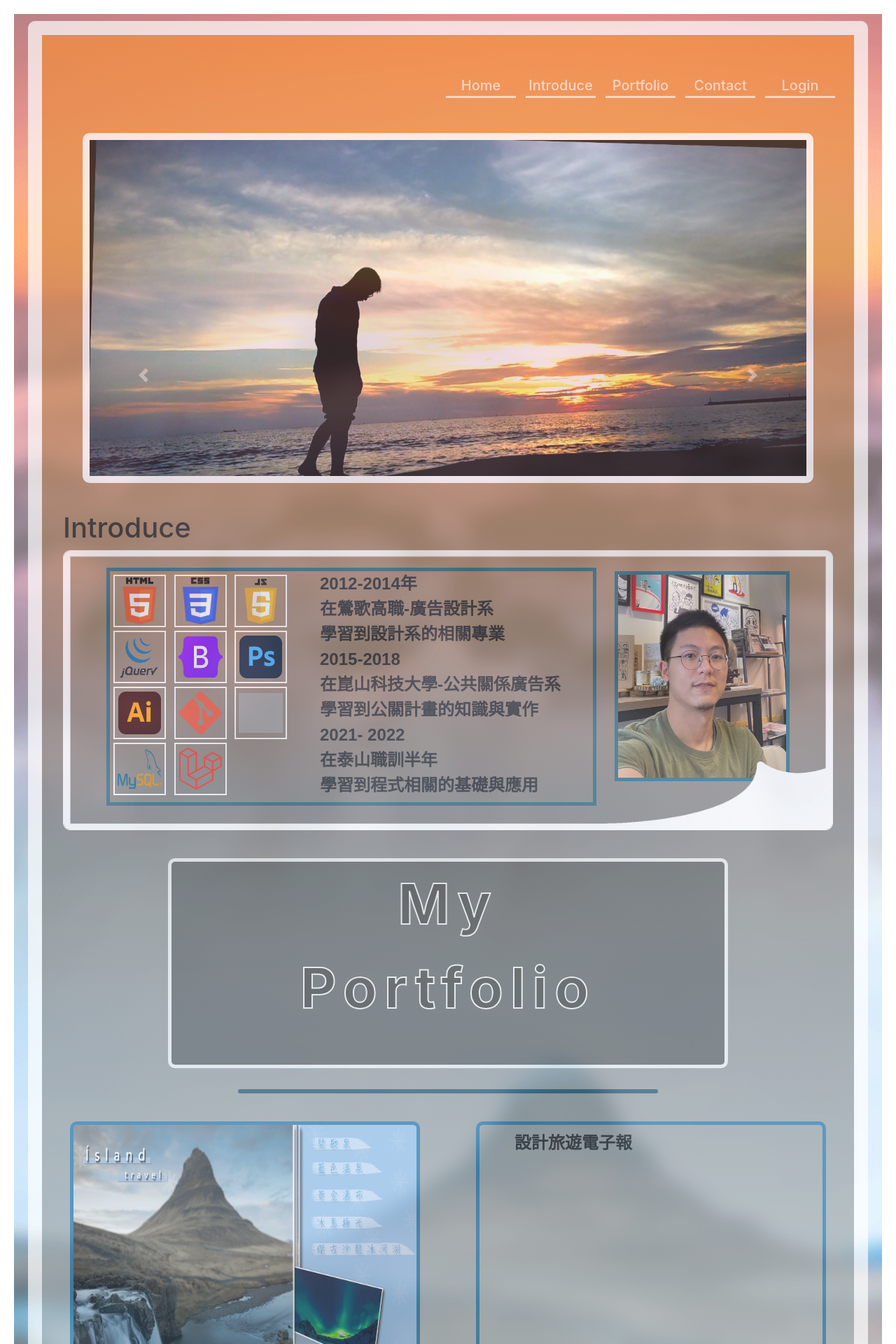
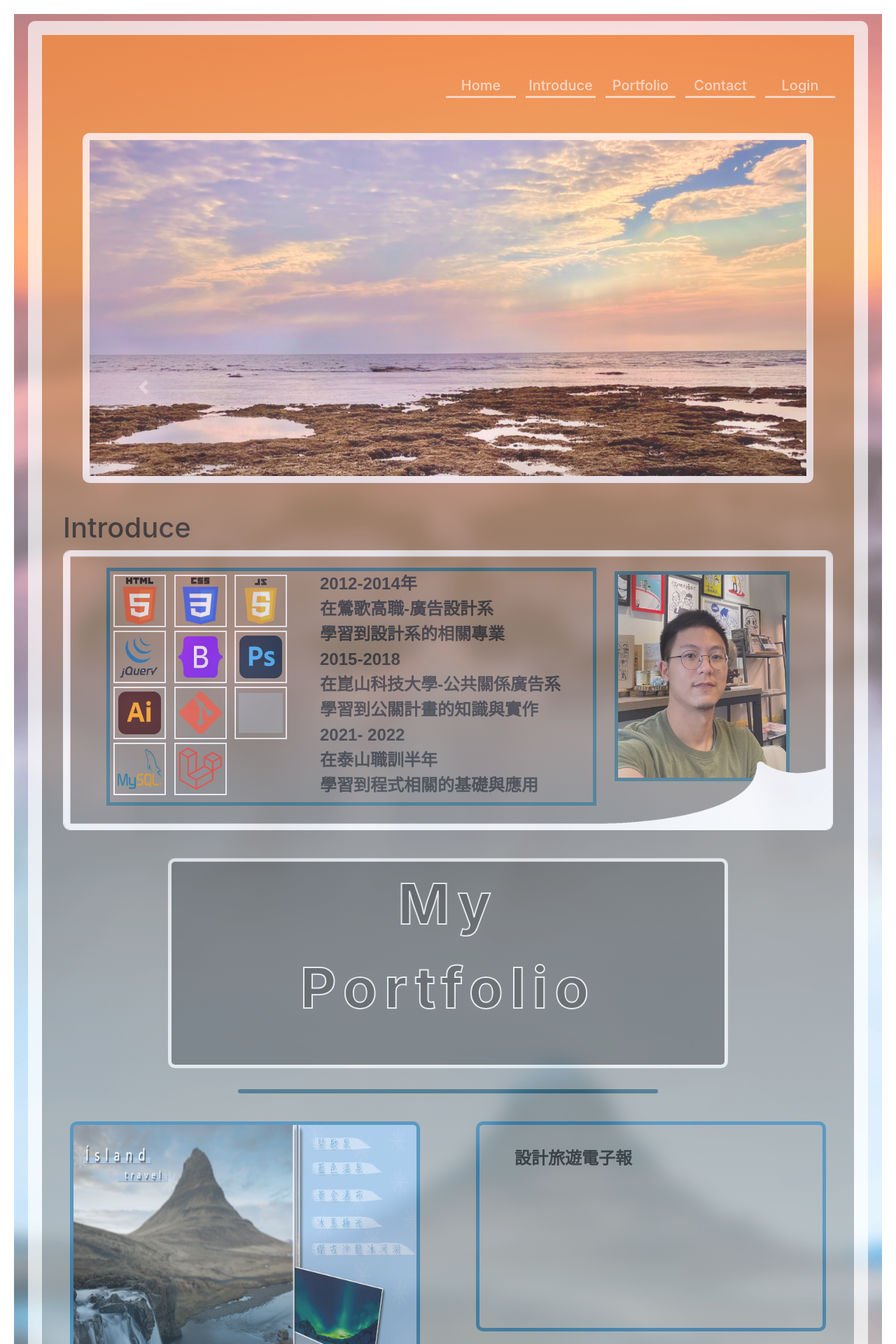
Before and after one commit to Astour44/2022Portfolio, a PHP site: page / in a window 1280 px wide. Shown: the top 1920 px of the page at 70% size. Run offline with PHP 8.4, Linux system fonts and the light colour scheme; data comes from the database, SQL or seed files in the repository; data that the repository does not hold is empty; grey boxes are pictures that could not be loaded.

Commit message:
作品解說

```diff
--- a/back/carousel.php
+++ b/back/carousel.php
@@ -1,15 +1,15 @@
 <div class="d-flex justify-content-center">
     <div class="carousel1">
-        <div id="carouselExampleControls " class="carousel slide" data-ride="carousel">
+        <div id="carouselExampleControls " class="carousel slide" data-ride="carousel" data-interval="500">
             <div class="carousel-inner ">
                 <div class="carousel-item active">
-                    <img src="./img/beach.jpg" class="d-block w-100" alt="...">
+                    <img src="./img/S__52715530.jpg" class="d-block w-100" alt="...">
                 </div>
                 <div class="carousel-item">
                     <img src="./img/beach.jpg" class="d-block w-100" alt="...">
                 </div>
                 <div class="carousel-item">
-                    <img src="./img/beach.jpg" class="d-block w-100" alt="...">
+                    <img src="./img/S__52715529.jpg" class="d-block w-100" alt="...">
                 </div>
             </div>
             <button class="carousel-control-prev" type="button" data-target="#carouselExampleControls" data-slide="prev">
--- a/css/style.css
+++ b/css/style.css
@@ -166,7 +166,19 @@ body {
     border-radius: 10px;
     overflow: hidden;
 }
+.portfoliofronttext {
+    font-family: Arial, Helvetica, sans-serif;
+    font-weight: bold;
+    font-size: 24px;
+    margin-top: 40px;
+    border: 5px solid rgb(36, 116, 168);
+    width: 500px;
+    height: 300px;
+    border-radius: 10px;
+    overflow: hidden;
+}
 .portfoliop {
+    margin-top:30px;
     margin-left: 50px;
 }
 
--- a/front/carousel.php
+++ b/front/carousel.php
@@ -1,15 +1,15 @@
 <div class="d-flex justify-content-center">
     <div class="carousel1">
-        <div id="carouselExampleControls " class="carousel slide" data-ride="carousel">
+        <div id="carouselExampleControls " class="carousel slide" data-ride="carousel" data-interval="2000">
             <div class="carousel-inner ">
                 <div class="carousel-item active">
-                    <img src="./img/beach.jpg" class="d-block w-100" alt="...">
+                    <img src="./img/S__52715530.jpg" class="d-block w-100" alt="...">
                 </div>
                 <div class="carousel-item">
                     <img src="./img/S__52715529.jpg" class="d-block w-100" alt="..." width="100%" height="100%">
                 </div>
                 <div class="carousel-item">
-                    <img src="./img/S__52715530.jpg" class="d-block w-100" alt="...">
+                    <img src="./img/beach.jpg" class="d-block w-100" alt="...">
                 </div>
             </div>
             <button class="carousel-control-prev" type="button" data-target="#carouselExampleControls" data-slide="prev">
--- a/front/portfolio.php
+++ b/front/portfolio.php
@@ -12,7 +12,7 @@ foreach ($rows as $row => $value) {
                 <a href="<?= $value['address']; ?>"><img src="./img/<?= $value['img']; ?>" alt="" width="100%" height="100%"></a>
 
             </div>
-            <div class="portfoliofront">
+            <div class="portfoliofronttext">
                 <h1 class="d-flex justify-content-center"></h1>
                 <p class="portfoliop">
                     <?= $value['text']; ?>
@@ -25,7 +25,7 @@ foreach ($rows as $row => $value) {
     ?>
         <div class="bordergray"></div>
         <div class="top3">
-            <div class="portfoliofront">
+            <div class="portfoliofronttext">
                 <h1 class="d-flex justify-content-center"></h1>
                 <p class="portfoliop">
                     <?= $value['text']; ?>
```
